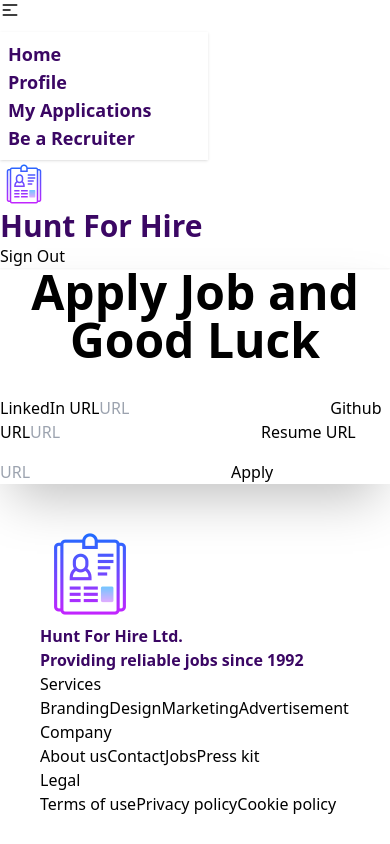
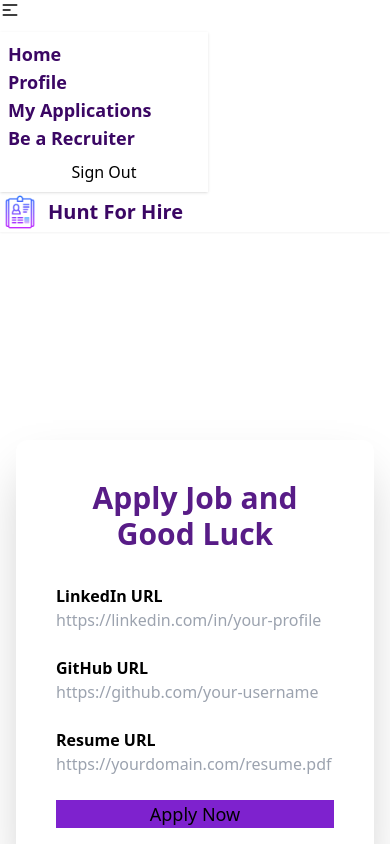
Before and after one commit to zannatin-tazri/job-portal, a React (Vite) app: page /jobApply/1 in a window 390 px wide. Shown: the top 844 px of the page. Built offline with nearby package versions, Linux system fonts and the light colour scheme; no server answers; sample sign-in values are in the browser's storage.

Commit message:
phone responsive

```diff
--- a/src/pages/Add jobs/AddaJob.jsx
+++ b/src/pages/Add jobs/AddaJob.jsx
@@ -1,5 +1,7 @@
 import React, { useState } from 'react';
 import axios from 'axios';
+import { useNavigate } from 'react-router-dom';
+
 
 const AddaJob = () => {
     const [formData, setFormData] = useState({
@@ -25,6 +27,8 @@ const AddaJob = () => {
         const { name, value } = e.target;
         setFormData(prev => ({ ...prev, [name]: value }));
     };
+    const navigate = useNavigate();
+
 
     const handleSubmit = async (e) => {
         e.preventDefault();
@@ -53,6 +57,7 @@ const AddaJob = () => {
         try {
             await axios.post('http://localhost:3000/jobs', jobData);
             alert("Job Posted Successfully!");
+            navigate('/');
         } catch (error) {
             console.error(error);
             alert("Failed to post job");
--- a/src/pages/Home/AboutUs/AboutUs.jsx
+++ b/src/pages/Home/AboutUs/AboutUs.jsx
@@ -7,7 +7,7 @@ const AboutUs = () => {
     <section className="flex flex-col-reverse md:flex-row items-center justify-between px-4 sm:px-6 md:px-16 py-10 md:py-16 gap-8 md:gap-10">
       {/* Left Section */}
       <div className="md:w-1/2 space-y-6">
-        <h2 className="text-3xl sm:text-4xl font-bold text-black">About Us</h2>
+        <h2 className="text-3xl sm:text-4xl font-bold text-purple-800">About Us</h2>
         <p className="text-gray-600 text-sm sm:text-base leading-relaxed">
           FlexWork offers flexible working hours, designed for growing businesses and
           driven freelance professionals. We bridge the gap between opportunity and flexibility.
--- a/src/pages/Home/AboutUs/WhyChooseUs.jsx
+++ b/src/pages/Home/AboutUs/WhyChooseUs.jsx
@@ -7,7 +7,7 @@ const WhyChooseUs = () => {
         <div>
             <div className='text-center'>
                 <h1 className='py-8 text-purple-900 mt-8 text-center text-3xl md:text-5xl font-bold'>Why Choose Us?</h1>
-                <p className='text-gray-800 px-10'>Lorem ipsum dolor, sit amet consectetur adipisicing elit. Quidem, dignissimos tenetur accusamus iure sunt soluta reprehenderit eius? Obcaecati minus officia ratione recusandae, asperiores sapiente, aliquid eaque porro eius similique quos.</p>
+                <p className='text-gray-600  font-semibold px-10'>Lorem ipsum dolor, sit amet consectetur adipisicing elit. Quidem, dignissimos tenetur accusamus iure sunt soluta reprehenderit eius? Obcaecati minus officia ratione recusandae, asperiores sapiente, aliquid eaque porro eius similique quos.</p>
             </div>
             <WorkforceSection></WorkforceSection>
             <AboutUs></AboutUs>
--- a/src/pages/Home/Banner.jsx
+++ b/src/pages/Home/Banner.jsx
@@ -1,38 +1,61 @@
-import React from 'react';
-import { easeOut, motion } from "motion/react"
-import team1 from '../../assets/team1.jpg'
-import team2 from '../../assets/team2.jpg'
+import React, { useEffect, useState } from 'react';
+import { easeOut, motion } from "framer-motion";
+import team1 from '../../assets/team1.jpg';
+import team2 from '../../assets/team2.jpg';
 
 const Banner = () => {
+  const [isMobile, setIsMobile] = useState(false);
+
+  useEffect(() => {
+    const checkScreen = () => setIsMobile(window.innerWidth < 768);
+    checkScreen();
+    window.addEventListener("resize", checkScreen);
+    return () => window.removeEventListener("resize", checkScreen);
+  }, []);
+
   return (
-        <div className="hero bg-base-200 min-h-96">
-  <div className="px-28  hero-content flex-col lg:flex-row-reverse">
-    <div className='flex-1'>
+    <div className="hero bg-base-200 min-h-[30rem]">
+      <div className="hero-content flex-col-reverse lg:flex-row-reverse gap-10 px-4 sm:px-6 md:px-10 lg:px-28">
+
+        {/* Right Section - Images */}
+        <div className="flex-1 flex flex-col items-center justify-center gap-6">
           <motion.img
             src={team2}
-      animate={{y:[5,100,50]}}
-      transition={{duration:10, repeat:Infinity}}
-      className="max-w-sm w-64 rounded-t-[40px] rounded-br-[40px] border-l-4 border-b-4 border-indigo-500 shadow-2xl"
+            animate={isMobile ? { y: [0, 20, 0] } : { y: [5, 100, 50] }}
+            transition={{ duration: 10, repeat: Infinity }}
+            className="w-52 sm:w-64 rounded-t-[40px] rounded-br-[40px] border-l-4 border-b-4 border-indigo-500 shadow-2xl"
           />
           <motion.img
             src={team1}
-      animate={{x:[100,150,100]}}
-      transition={{duration:10, delay:5,repeat:Infinity}}
-      className="max-w-sm w-64 rounded-t-[40px] rounded-br-[40px] border-l-4 border-b-4 border-indigo-500 shadow-2xl"
+            animate={isMobile ? { y: [0, 20, 0] } : { x: [100, 150, 100] }}
+            transition={{ duration: 10, delay: 5, repeat: Infinity }}
+            className="w-52 sm:w-64 rounded-t-[40px] rounded-br-[40px] border-l-4 border-b-4 border-indigo-500 shadow-2xl"
           />
         </div>
-    <div className='flex-1'>
+
+        {/* Left Section - Text */}
+        <div className="flex-1 flex flex-col items-center lg:items-start text-center lg:text-left">
           <motion.h1
-      animate={{x:50}}
-      transition={{duration:2, delay:1, ease: easeOut}}
-      className="lg:text-5xl text-3xl font-bold">Welcome to the <motion.span
-      animate={{color:['#DDA0DD','#4B0082']}}
-      transition={{duration:2, repeat: Infinity, delay: 1.5}}
-      >Hunt For Hire</motion.span> </motion.h1>
-      <p className="ms-12 py-6 text-purple-950 font-semibold text-xl">
+            animate={{ x: 50 }}
+            transition={{ duration: 2, delay: 1, ease: easeOut }}
+            className="text-2xl sm:text-3xl lg:text-5xl font-bold"
+          >
+            Welcome to the <br />
+            <motion.span
+              animate={{ color: ['#DDA0DD', '#4B0082'] }}
+              transition={{ duration: 2, repeat: Infinity, delay: 1.5 }}
+            >
+              Hunt For Hire
+            </motion.span>
+          </motion.h1>
+
+          <p className="py-4 sm:ms-10 px-4 text-purple-950 font-semibold text-base sm:text-lg lg:text-xl">
             Join with us to discover your perfect job or the right talent to hire.
           </p>
-      <button className="ms-12 btn btn-primary bg-purple-700">Get Started</button>
+
+          <button className="sm:ms-12 btn btn-primary bg-purple-700 text-white mt-2">
+            Get Started
+          </button>
         </div>
       </div>
     </div>
--- a/src/pages/MyApplications/MyApplications.jsx
+++ b/src/pages/MyApplications/MyApplications.jsx
@@ -33,7 +33,7 @@ const MyApplications = () => {
 
   return (
     <div>
-      <h2 className='text-5xl py-10 text-center'>My Applications</h2>
+      <h2 className='text-5xl py-10 text-purple-900 font-bold text-center'>Your applied jobs are here</h2>
       <div className="overflow-x-auto">
         <table className="table">
           {/* head */}
--- a/src/pages/jobApply/JobApply.jsx
+++ b/src/pages/jobApply/JobApply.jsx
@@ -32,8 +32,6 @@ const JobApply = () => {
         })
         .then(res => res.json())
         .then(data => {
-            console.log('Server Response:', data); // 🔥 See exactly what backend sends
-
             if (data.insertedId || data.success) {
                 Swal.fire({
                     position: "top-end",
@@ -42,7 +40,7 @@ const JobApply = () => {
                     showConfirmButton: false,
                     timer: 1500
                 }).then(() => {
-                    navigate('/myApplications'); // ✅ Navigate after alert closes
+                    navigate('/myApplications');
                 });
             } else {
                 Swal.fire({
@@ -67,18 +65,49 @@ const JobApply = () => {
     };
 
     return (
-        <div className="bg-base-100 w-full shadow-2xl">
-            <h1 className="text-5xl text-center font-bold mb-8">Apply Job and Good Luck</h1>
+        <div className="min-h-screen flex items-center justify-center bg-base-100 px-4 py-12">
+            {/* Increased max-width and padding */}
+            <div className="w-full max-w-3xl bg-white shadow-2xl rounded-xl p-10">
+                <h1 className="text-3xl sm:text-4xl text-center text-purple-900 font-bold mb-8">
+                    Apply Job and Good Luck
+                </h1>
 
-            <form onSubmit={submitJobApplication} className="w-full card-body">
-                <label className="label">LinkedIn URL</label>
-                <input type="url" name="linkedin" className="input" placeholder="URL" />
-                <label className="label">Github URL</label>
-                <input type="url" name="github" className="input" placeholder="URL" />
-                <label className="label">Resume URL</label>
-                <input type="url" name="resume" className="input" placeholder="URL" />
-                <button className="btn btn-neutral mt-4">Apply</button>
-            </form>
+                <form onSubmit={submitJobApplication} className="space-y-6">
+                    <div>
+                        <label className="label font-semibold">LinkedIn URL</label>
+                        <input
+                            type="url"
+                            name="linkedin"
+                            className="input input-bordered w-full"
+                            placeholder="https://linkedin.com/in/your-profile"
+                            required
+                        />
+                    </div>
+                    <div>
+                        <label className="label font-semibold">GitHub URL</label>
+                        <input
+                            type="url"
+                            name="github"
+                            className="input input-bordered w-full"
+                            placeholder="https://github.com/your-username"
+                            required
+                        />
+                    </div>
+                    <div>
+                        <label className="label font-semibold">Resume URL</label>
+                        <input
+                            type="url"
+                            name="resume"
+                            className="input input-bordered w-full"
+                            placeholder="https://yourdomain.com/resume.pdf"
+                            required
+                        />
+                    </div>
+                    <button type="submit" className="btn bg-purple-700 text-base-100 w-full mt-6 text-lg">
+                        Apply Now
+                    </button>
+                </form>
+            </div>
         </div>
     );
 };
--- a/src/pages/shared/Navbar.jsx
+++ b/src/pages/shared/Navbar.jsx
@@ -13,24 +13,19 @@ const Navbar = () => {
         try {
           const res = await fetch(`http://localhost:3000/users?email=${user.email}`);
           const data = await res.json();
-          setUserRole(data[0]?.role || 'user'); // fallback to 'user'
+          setUserRole(data[0]?.role || 'user');
         } catch (error) {
           console.error('Failed to fetch user role', error);
         }
       }
     };
-
     fetchUserRole();
   }, [user]);
 
   const handleSignout = () => {
     signOutUser()
-      .then(() => {
-        console.log('Successful signout');
-      })
-      .catch((error) => {
-        console.log('Failed sign out. Stay here, don’t leave me alone');
-      });
+      .then(() => console.log('Successful signout'))
+      .catch(() => console.log('Failed sign out. Stay here, don’t leave me alone'));
   };
 
   const links = (
@@ -38,12 +33,11 @@ const Navbar = () => {
       <li className="text-purple-950 font-semibold text-lg">
         <NavLink to="/">Home</NavLink>
       </li>
-      {
-        user && <li className="text-purple-950 font-semibold text-lg">
+      {user && (
+        <li className="text-purple-950 font-semibold text-lg">
           <NavLink to="/profile">Profile</NavLink>
         </li>
-      }
-
+      )}
       <li className="text-purple-950 font-semibold text-lg">
         <NavLink to="/myApplications">My Applications</NavLink>
       </li>
@@ -61,9 +55,9 @@ const Navbar = () => {
   );
 
   return (
-    <div>
     <div className="navbar bg-base-100 shadow-sm">
       <div className="navbar-start">
+        {/* Mobile menu */}
         <div className="dropdown">
           <div tabIndex={0} role="button" className="btn btn-ghost lg:hidden">
             <svg
@@ -77,25 +71,51 @@ const Navbar = () => {
           </div>
           <ul
             tabIndex={0}
-              className="menu menu-sm dropdown-content bg-base-100 rounded-box z-10 mt-3 w-52 p-2 shadow">
+            className="menu menu-sm dropdown-content bg-base-100 rounded-box z-10 mt-3 w-52 p-2 shadow"
+          >
             {links}
+            {!user ? (
+              <>
+                <li className="mt-2">
+                  <Link className="btn btn-sm bg-purple-700 text-white w-full" to="/register">
+                    Register
+                  </Link>
+                </li>
+                <li>
+                  <Link className="btn btn-sm bg-purple-700 text-white w-full" to="/signin">
+                    Sign In
+                  </Link>
+                </li>
+              </>
+            ) : (
+              <li className="mt-2">
+                <button onClick={handleSignout} className="btn btn-sm w-full">
+                  Sign Out
+                </button>
+              </li>
+            )}
           </ul>
         </div>
-          <a className="btn btn-ghost text-3xl text-purple-950 font-semibold">
-            <img className="w-12" src={logo} alt="Job logo" />
-            <h3>Hunt For Hire</h3>
-          </a>
+
+        {/* Logo and Title */}
+        <Link to="/" className="flex items-center gap-2">
+          <img className="w-10 sm:w-12" src={logo} alt="Job logo" />
+<h3 className="text-xl sm:text-4xl text-purple-950 font-semibold whitespace-nowrap">
+  Hunt For Hire
+</h3>        </Link>
       </div>
+
+      {/* Center menu for large screens */}
       <div className="navbar-center hidden lg:flex">
         <ul className="menu menu-horizontal px-1">{links}</ul>
       </div>
-        <div className="navbar-end gap-3">
+
+      {/* Right buttons for large screens */}
+      <div className="navbar-end gap-2 hidden lg:flex">
         {user ? (
-            <>
           <button onClick={handleSignout} className="btn">
             Sign Out
           </button>
-            </>
         ) : (
           <>
             <Link className="btn btn-primary bg-purple-700" to="/register">
@@ -108,7 +128,6 @@ const Navbar = () => {
         )}
       </div>
     </div>
-    </div>
   );
 };
 
```
Also changed, not shown: src/pages/BeRecruiter/BeRecruiter.jsx (+14 -11 lines). Lines whose indentation alone changed are shown as unchanged.
